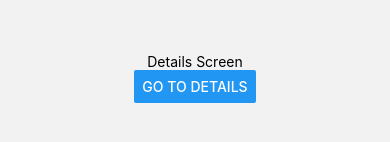
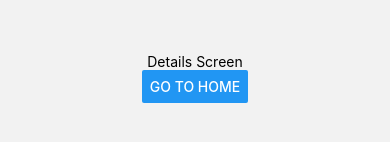
Before and after one commit to Furkangunduz/words, a React Native app: screen / in a window 390 px wide. Both pictures are taken after a click on the button "GO TO DETAILS". Shown: the part 376-518 px from the top of the page. Built offline with nearby package versions, Linux system fonts and the light colour scheme.

Commit message:
native web dependencies added

```diff
--- a/apps/Test.js
+++ b/apps/Test.js
@@ -14,7 +14,7 @@
   return (
     <View style={{ flex: 1, alignItems: "center", justifyContent: "center" }}>
       <Text>Details Screen</Text>
-      <Button title='Go to Details' onPress={() => navigation.push("Home")} />
+      <Button title='Go to Home' onPress={() => navigation.push("Home")} />
     </View>
   );
 }
--- a/package.json
+++ b/package.json
@@ -16,7 +16,10 @@
     "react": "18.2.0",
     "react-native": "0.71.6",
     "react-native-safe-area-context": "4.5.0",
-    "react-native-screens": "~3.20.0"
+    "react-native-screens": "~3.20.0",
+    "react-native-web": "~0.18.10",
+    "react-dom": "18.2.0",
+    "@expo/webpack-config": "^18.0.1"
   },
   "devDependencies": {
     "@babel/core": "^7.20.0"
```
Also changed, not shown: 1 other file (tests, documents, lock files or other folders).
